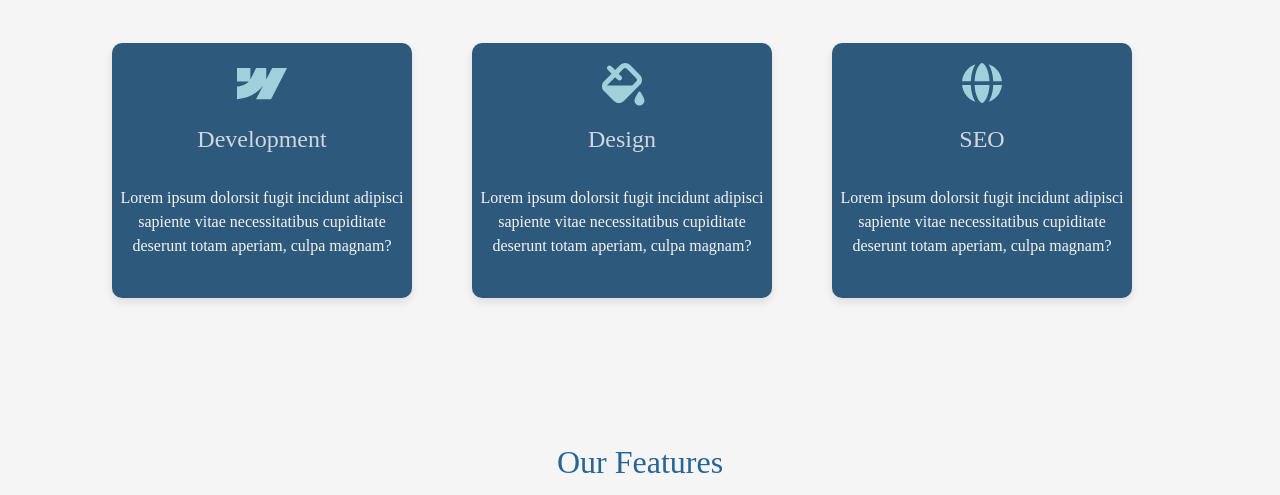
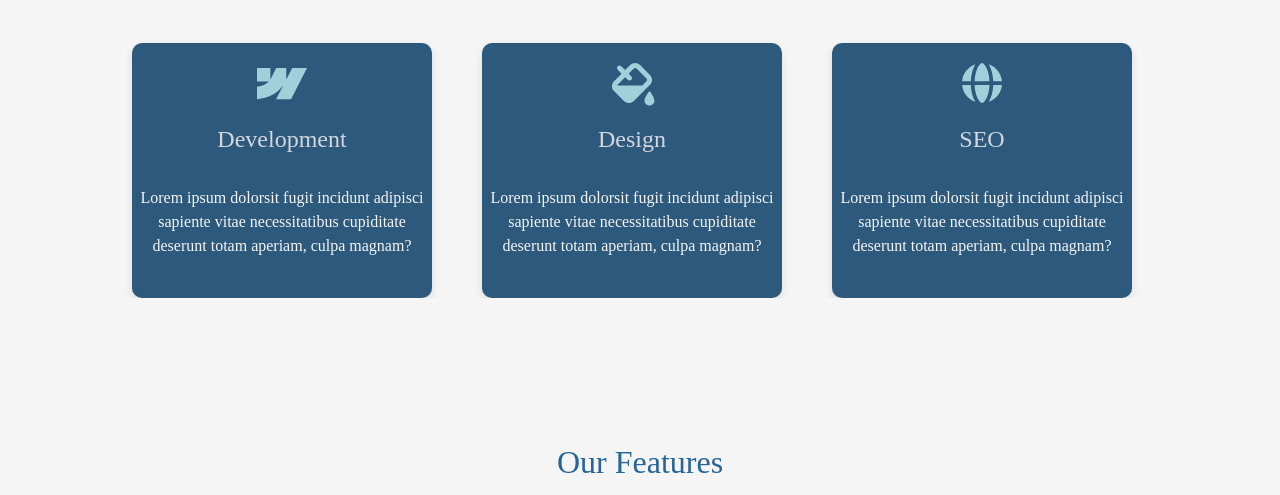
Before and after one commit to NohaAdel32/Nq-group, a plain HTML site: page index.html in a window 1280 px wide. Shown: the part 795-1290 px from the top of the page. Drawn offline with nearby package versions, Linux system fonts and the light colour scheme.

Commit message:
update 5

```diff
--- a/css/style.css
+++ b/css/style.css
@@ -87,6 +87,7 @@ body {
 padding-top: 50px;
 text-align: center;
 color:rgb(39, 101, 151) ;
+overflow: auto;
 }
 
 
@@ -106,9 +107,9 @@ color:rgb(39, 101, 151) ;
     height: 255px;
     background-color: rgb(45, 89, 124);
     float: left;
-     /* margin-top: 30px; */
-  /* margin-left: 70px; */
-   margin:30px;
+     margin-top: 30px;
+    margin-left: 50px;
+   /* margin:30px; */
     color: whitesmoke;
     text-align: center;
     border-radius: 10px;
```
